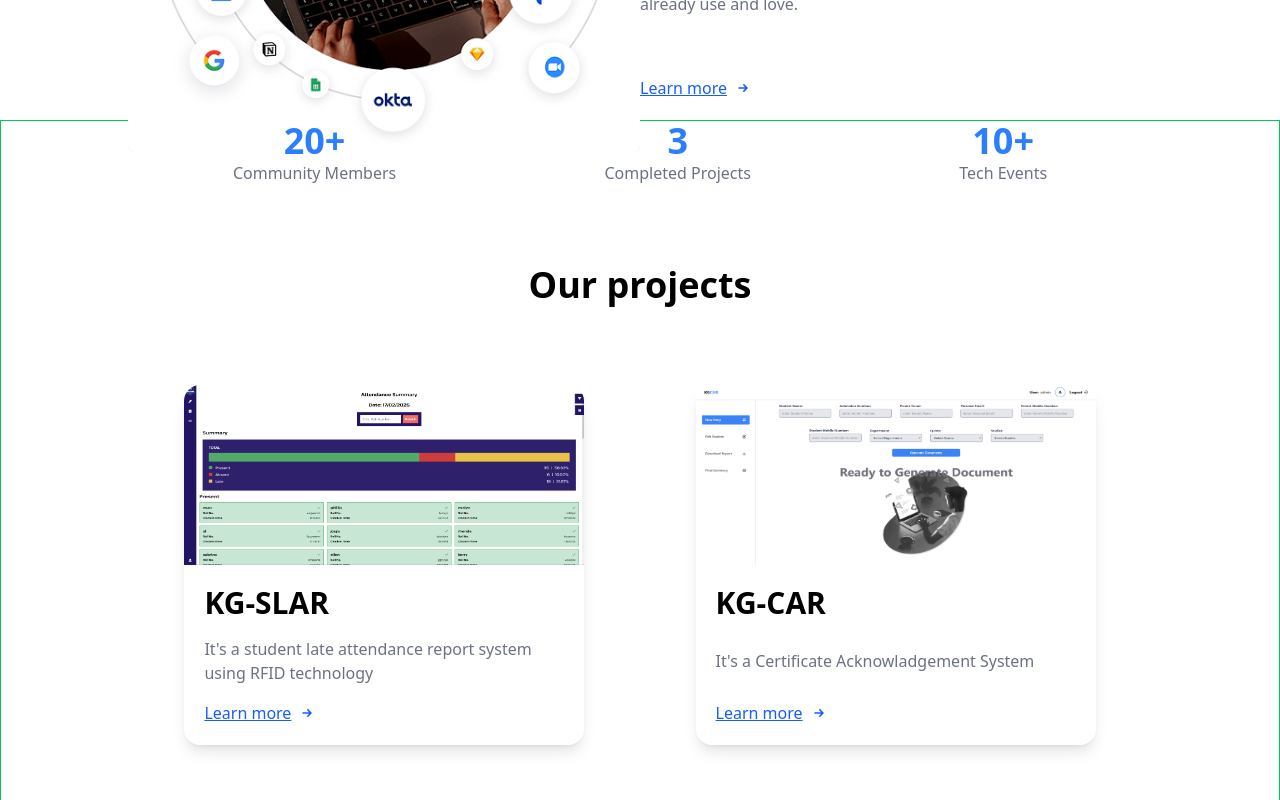
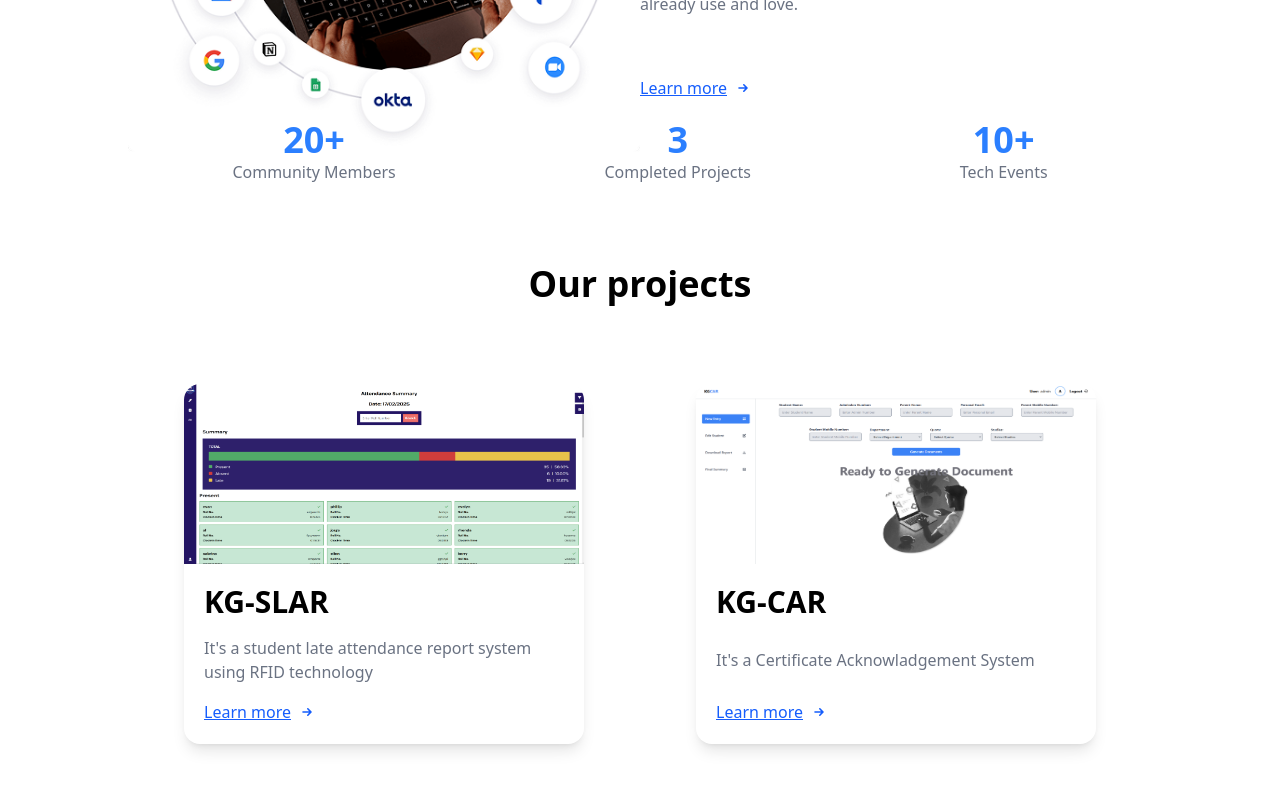
Before and after one commit to Kite-IPS/Ips_Portfolio, a React (Vite) app in the folder Client/: page / in a window 1280 px wide. Shown: the part 1400-2200 px from the top of the page. Built offline with nearby package versions, Linux system fonts and the light colour scheme.

Commit message:
removed border

```diff
--- a/Client/src/Pages/LandingPage.jsx
+++ b/Client/src/Pages/LandingPage.jsx
@@ -71,7 +71,7 @@ const LandingPage = () => {
                     </div>
                 </div>
             </section>
-            <section id="projects" className="border border-green-500 font-primary">
+            <section id="projects" className="font-primary">
                 <div className='w-[80%] mx-auto flex items-center justify-around'>
                     <div className='flex flex-col items-center'>
                         <h1 className='font-bold text-4xl text-blue-500'>20+</h1>
```
